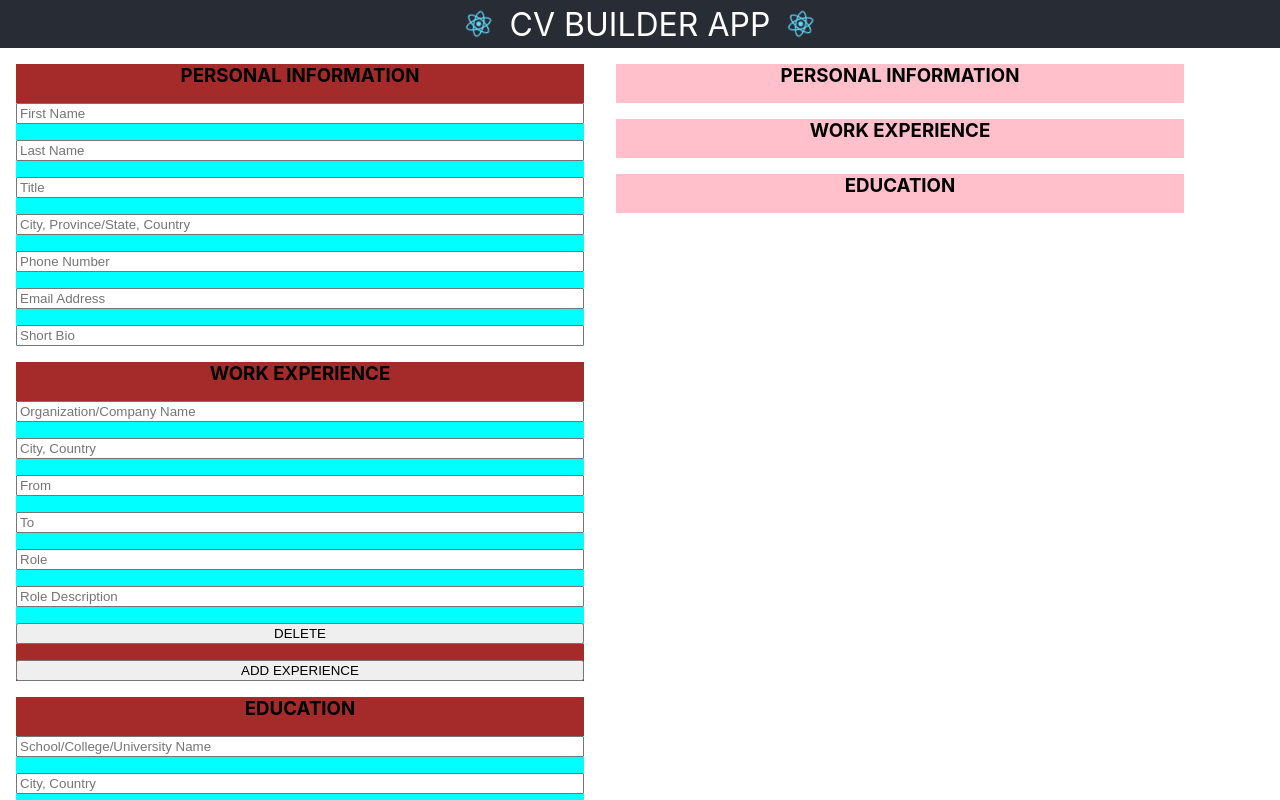
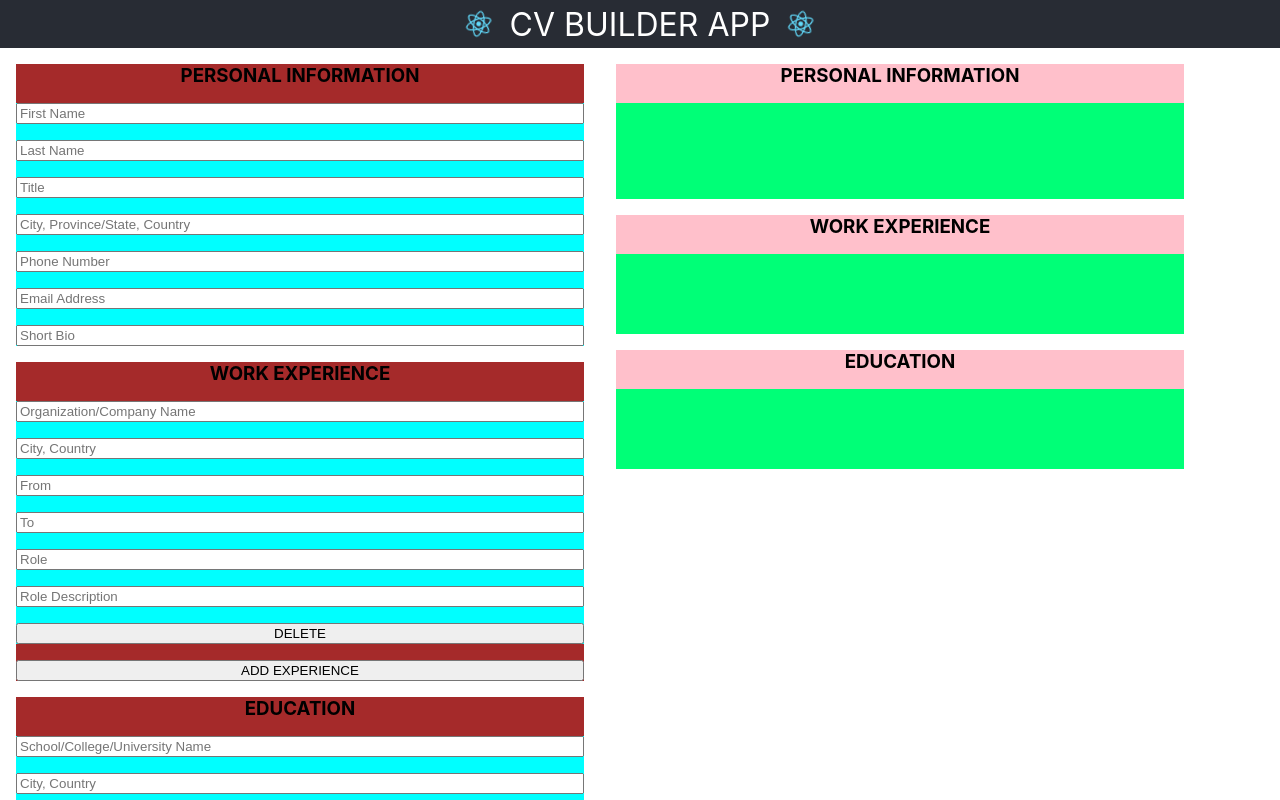
Before and after one commit to joemattar/cv-builder, a React (Create React App) app: page / in a window 1280 px wide. Shown: the top 800 px of the page. Built offline with nearby package versions, Linux system fonts and the light colour scheme; the HTML template or start-up script is replaced by a standard one.

Commit message:
Lift state of input ID assignment but duplicate ids for same type items

```diff
--- a/src/App.js
+++ b/src/App.js
@@ -15,22 +15,39 @@ class App extends React.Component {
       personalItems: [uuid()],
       experienceItems: [uuid()],
       educationItems: [uuid()],
-
-      // TO REVIEW - OBSOLETE ???
-      personalNumberOfPlaceholders: Object.values(
-        itemTemplates.personal.placeholders
-      ).length,
-      experienceNumberOfPlaceholders: Object.values(
-        itemTemplates.experience.placeholders
-      ).length,
-      educationNumberOfPlaceholders: Object.values(
-        itemTemplates.education.placeholders
-      ).length,
     };
 
+    this.generateInputIDs = this.generateInputIDs.bind(this);
     this.addItem = this.addItem.bind(this);
     this.deleteItem = this.deleteItem.bind(this);
     this.getInputId = this.getInputId.bind(this);
+  }
+
+  generateInputIDs(type) {
+    const personalNumberOfPlaceholders = Object.values(
+      itemTemplates.personal.placeholders
+    ).length;
+    const experienceNumberOfPlaceholders = Object.values(
+      itemTemplates.experience.placeholders
+    ).length;
+    const educationNumberOfPlaceholders = Object.values(
+      itemTemplates.education.placeholders
+    ).length;
+
+    let numberOfInputs;
+    if (type === "personal") {
+      numberOfInputs = personalNumberOfPlaceholders;
+    } else if (type === "experience") {
+      numberOfInputs = experienceNumberOfPlaceholders;
+    } else if (type === "education") {
+      numberOfInputs = educationNumberOfPlaceholders;
+    }
+
+    let inputIds = [];
+    for (let i = 0; i < numberOfInputs; i += 1) {
+      inputIds.push(uuid());
+    }
+    return inputIds;
   }
 
   // Method to add an input section item component given a data-type
@@ -69,9 +86,23 @@ class App extends React.Component {
   getInputId(event) {
     console.log(event.target.id);
     console.log(event.target.value);
+    const targetLabel = document.querySelector(`.${event.target.id}`);
+    targetLabel.textContent = event.target.value;
   }
 
   render() {
+    // REVIEW ID ASSIGNMENT !!!!
+    // REVIEW ID ASSIGNMENT !!!!
+    const personalInputIDs = this.generateInputIDs(
+      itemTemplates.personal.dataType
+    );
+    const experienceInputIDs = this.generateInputIDs(
+      itemTemplates.experience.dataType
+    );
+    const educationInputIDs = this.generateInputIDs(
+      itemTemplates.education.dataType
+    );
+
     return (
       <div className="App">
         <Header />
@@ -82,6 +113,9 @@ class App extends React.Component {
               titleLong={itemTemplates.personal.dataTitleLong}
               titleShort={itemTemplates.personal.dataTitleShort}
               items={this.state.personalItems}
+              // REVIEW ID ASSIGNMENT !!!!
+              // REVIEW ID ASSIGNMENT !!!!
+              inputIDs={personalInputIDs}
               getInputIdHandler={this.getInputId}
             />
             <Section
@@ -89,6 +123,9 @@ class App extends React.Component {
               titleLong={itemTemplates.experience.dataTitleLong}
               titleShort={itemTemplates.experience.dataTitleShort}
               items={this.state.experienceItems}
+              // REVIEW ID ASSIGNMENT !!!!
+              // REVIEW ID ASSIGNMENT !!!!
+              inputIDs={experienceInputIDs}
               addItemHandler={this.addItem}
               deleteItemHandler={this.deleteItem}
               getInputIdHandler={this.getInputId}
@@ -98,6 +135,9 @@ class App extends React.Component {
               titleLong={itemTemplates.education.dataTitleLong}
               titleShort={itemTemplates.education.dataTitleShort}
               items={this.state.educationItems}
+              // REVIEW ID ASSIGNMENT !!!!
+              // REVIEW ID ASSIGNMENT !!!!
+              inputIDs={educationInputIDs}
               addItemHandler={this.addItem}
               deleteItemHandler={this.deleteItem}
               getInputIdHandler={this.getInputId}
@@ -108,18 +148,27 @@ class App extends React.Component {
               data-type={itemTemplates.personal.dataType}
               titleLong={itemTemplates.personal.dataTitleLong}
               items={this.state.personalItems}
+              // REVIEW ID ASSIGNMENT !!!!
+              // REVIEW ID ASSIGNMENT !!!!
+              labelIDs={personalInputIDs}
               getInputIdHandler={this.getInputId}
             />
             <PreviewSection
               data-type={itemTemplates.experience.dataType}
               titleLong={itemTemplates.experience.dataTitleLong}
               items={this.state.experienceItems}
+              // REVIEW ID ASSIGNMENT !!!!
+              // REVIEW ID ASSIGNMENT !!!!
+              labelIDs={experienceInputIDs}
               getInputIdHandler={this.getInputId}
             />
             <PreviewSection
               data-type={itemTemplates.education.dataType}
               titleLong={itemTemplates.education.dataTitleLong}
               items={this.state.educationItems}
+              // REVIEW ID ASSIGNMENT !!!!
+              // REVIEW ID ASSIGNMENT !!!!
+              labelIDs={educationInputIDs}
               getInputIdHandler={this.getInputId}
             />
           </div>
--- a/src/components/Item/Item.js
+++ b/src/components/Item/Item.js
@@ -2,7 +2,6 @@ import React from "react";
 import "./Item.css";
 import itemTemplates from "../../templates/itemTemplates.js";
 import InputText from "../InputText/InputText.js";
-import uuid from "react-uuid";
 
 // Define Experience Item component
 class Item extends React.Component {
@@ -12,18 +11,26 @@ class Item extends React.Component {
     this.displayInputs = this.displayInputs.bind(this);
   }
 
-  // REVIEW KEY !!!
+  // REVIEW ID ASSIGNMENT !!!!
+  // REVIEW ID ASSIGNMENT !!!!
   displayInputs() {
+    const numberArray = Array(this.props.inputIDs.length)
+      .fill()
+      .map((x, i) => i);
+
     const placeholderList = Object.values(
       itemTemplates[this.props["data-type"]].placeholders
     );
-    const inputList = placeholderList.map((placeholder) => (
+
+    const inputList = numberArray.map((i) => (
       <InputText
-        id={uuid()}
-        placeholder={placeholder}
+        key={this.props.inputIDs[i]}
+        id={this.props.inputIDs[i]}
+        placeholder={placeholderList[i]}
         getInputIdHandler={this.props.getInputIdHandler}
       />
     ));
+
     return inputList;
   }
 
--- /dev/null
+++ b/src/components/PreviewItem/PreviewItem.css
@@ -0,0 +1,12 @@
+.preview-item {
+  background-color: rgb(0, 255, 119);
+
+  display: flex;
+  flex-direction: column;
+  gap: 1rem;
+
+}
+
+h3 {
+  margin: 0;
+}
--- /dev/null
+++ b/src/components/PreviewItem/PreviewItem.js
@@ -0,0 +1,25 @@
+import React from "react";
+import "./PreviewItem.css";
+
+class PreviewItem extends React.Component {
+  constructor(props) {
+    super(props);
+
+    this.displayLabels = this.displayLabels.bind(this);
+  }
+
+  // REVIEW ID ASSIGNMENT !!!!
+  // REVIEW ID ASSIGNMENT !!!!
+  displayLabels() {
+    const previewLabelsList = this.props.labelIDs.map((labelID) => (
+      <label key={labelID} className={labelID} />
+    ));
+    return previewLabelsList;
+  }
+
+  render() {
+    return <div className="preview-item">{this.displayLabels()}</div>;
+  }
+}
+
+export default PreviewItem;
--- a/src/components/PreviewSection/PreviewSection.js
+++ b/src/components/PreviewSection/PreviewSection.js
@@ -1,5 +1,6 @@
 import React from "react";
 import "./PreviewSection.css";
+import PreviewItem from "../PreviewItem/PreviewItem.js";
 
 class PreviewSection extends React.Component {
   constructor(props) {
@@ -10,13 +11,12 @@ class PreviewSection extends React.Component {
 
   displayItems() {
     const previewItemList = this.props.items.map((itemID) => (
-      <div className="preview-item" key={itemID}>
-        {/* <Item
+      <div className={["preview-item", itemID].join(" ")} key={itemID}>
+        <PreviewItem
           data-type={this.props["data-type"]}
           itemId={itemID}
-          deleteItemHandler={this.props.deleteItemHandler}
-          getInputIdHandler={this.props.getInputIdHandler}
-        /> */}
+          labelIDs={this.props.labelIDs}
+        />
       </div>
     ));
     return previewItemList;
--- a/src/components/Section/Section.js
+++ b/src/components/Section/Section.js
@@ -21,6 +21,7 @@ class Section extends React.Component {
         <Item
           data-type={this.props["data-type"]}
           itemId={itemID}
+          inputIDs={this.props.inputIDs}
           deleteItemHandler={this.props.deleteItemHandler}
           getInputIdHandler={this.props.getInputIdHandler}
         />
```
